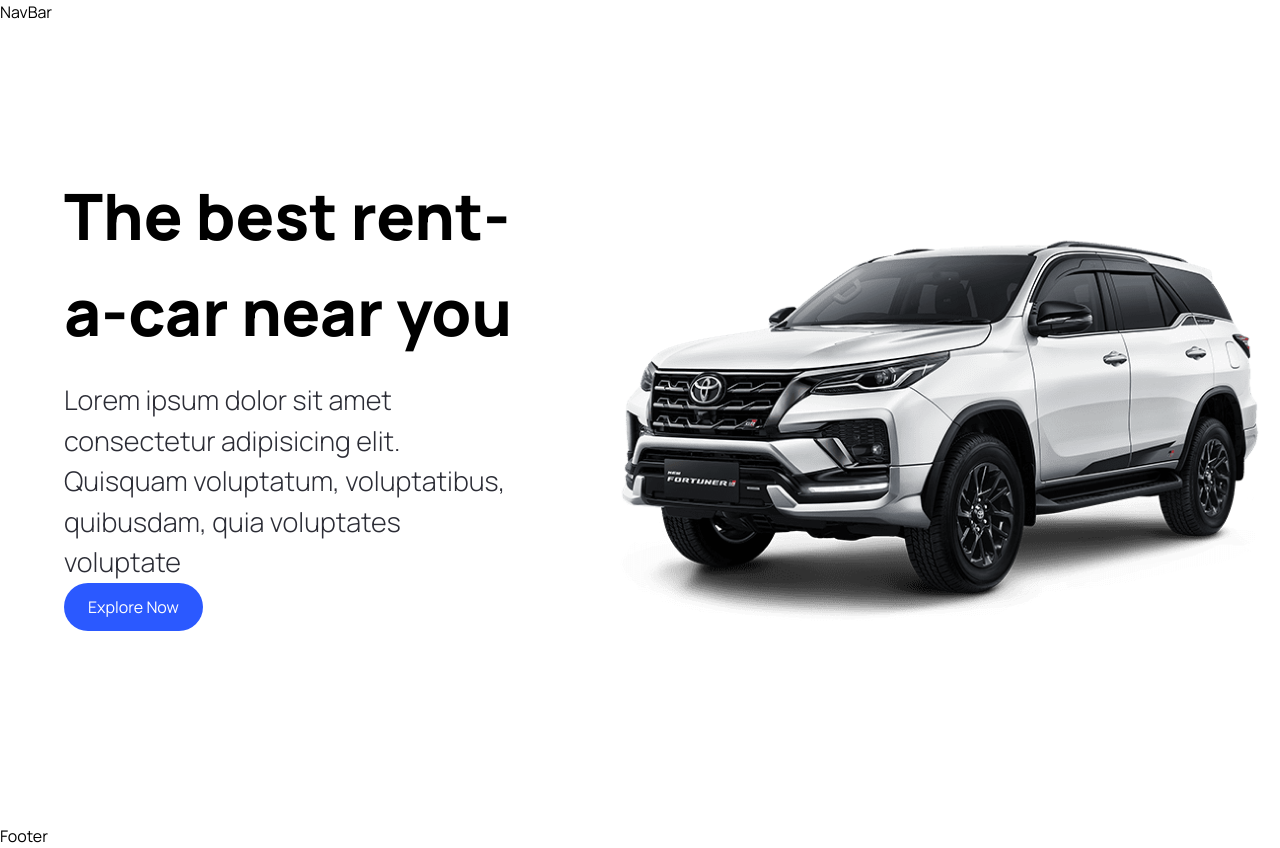
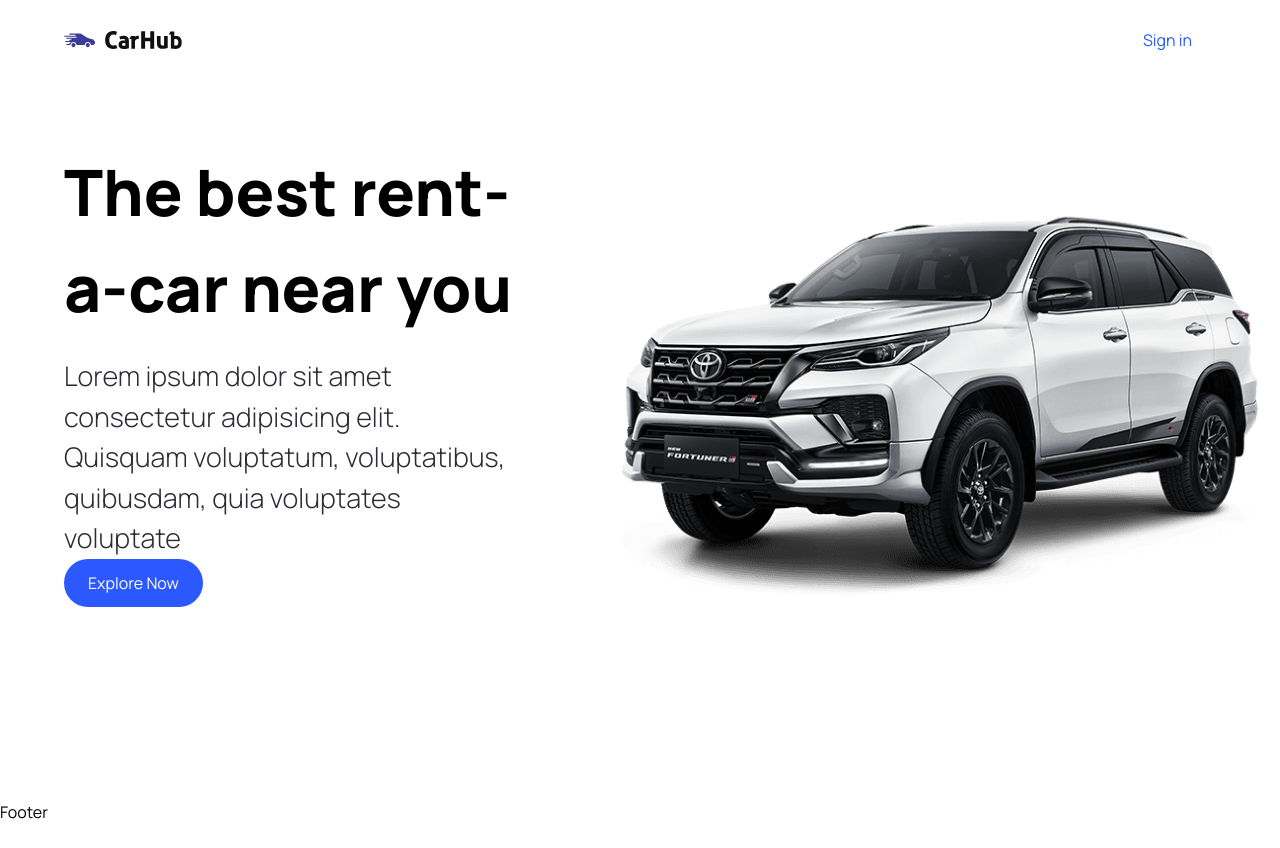
Before and after one commit to td2thinh/nextjs-car-showcase, a Next.js app: page / in a window 1280 px wide. After the commit the page ends 824 px from the top, so only its background shows below. Built offline with nearby package versions, Linux system fonts and the light colour scheme.

Commit message:
feature (NavBar.tsx): navbar added with header tags

```diff
--- a/components/CustomButton.tsx
+++ b/components/CustomButton.tsx
@@ -5,6 +5,7 @@
 
 function CustomButton({
   title,
+  btnType,
   containerStyles,
   handleClick,
 }: CustomButtonProps) {
--- a/components/NavBar.tsx
+++ b/components/NavBar.tsx
@@ -1,7 +1,29 @@
-import React from "react";
+import Link from "next/link";
+import Image from "next/image";
+import CustomButton from "./CustomButton";
 
 function NavBar() {
-  return <div>NavBar</div>;
+  return (
+    <header className="w-full absolute z-10">
+      <nav className="max-w-[1440px] mx-auto flex justify-between items-center sm:px-16 px-6 py-4">
+        <Link href="/" className="flex justify-center items-center">
+          <Image
+            src="/logo.svg"
+            alt="Charrua logo"
+            width={118}
+            height={18}
+            className="object-contain cursor-pointer"
+          />
+        </Link>
+
+        <CustomButton
+          title="Sign in"
+          btnType="button"
+          containerStyles="text-primary-blue rounded-full bg-white min-w-[130px]"
+        />
+      </nav>
+    </header>
+  );
 }
 
 export default NavBar;
--- a/types/index.ts
+++ b/types/index.ts
@@ -2,6 +2,7 @@
 
 export type CustomButtonProps = {
   title: string;
+  btnType?: "button" | "submit" | "reset" | undefined;
   containerStyles?: string;
   handleClick?: MouseEventHandler<HTMLButtonElement>;
 };
```
